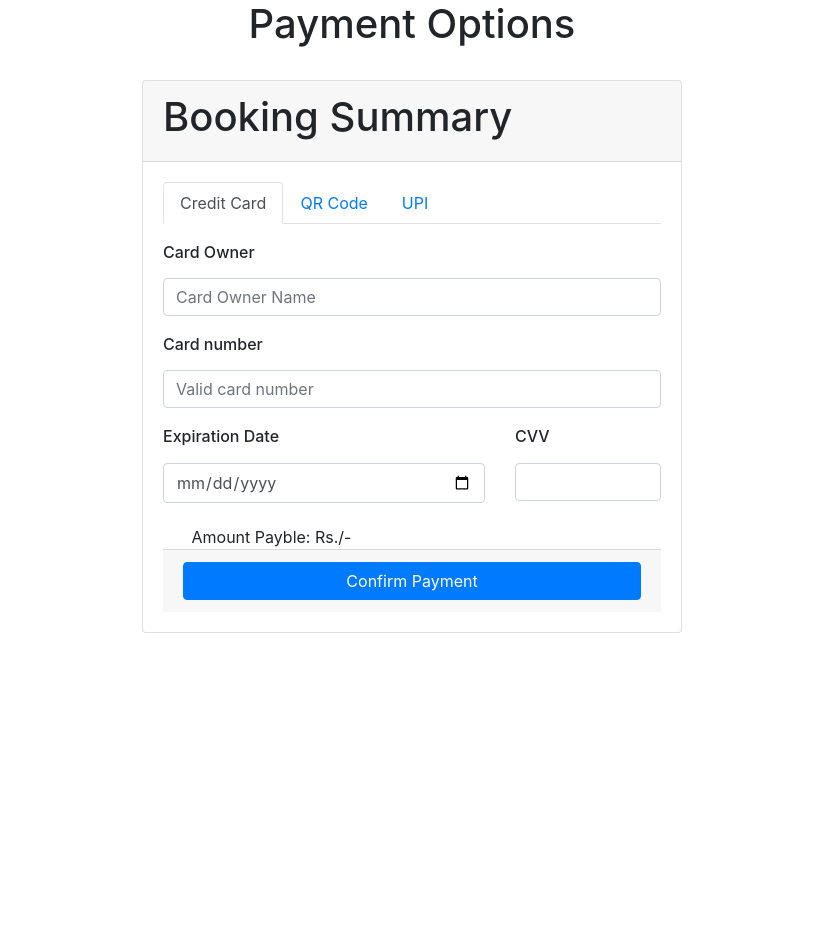
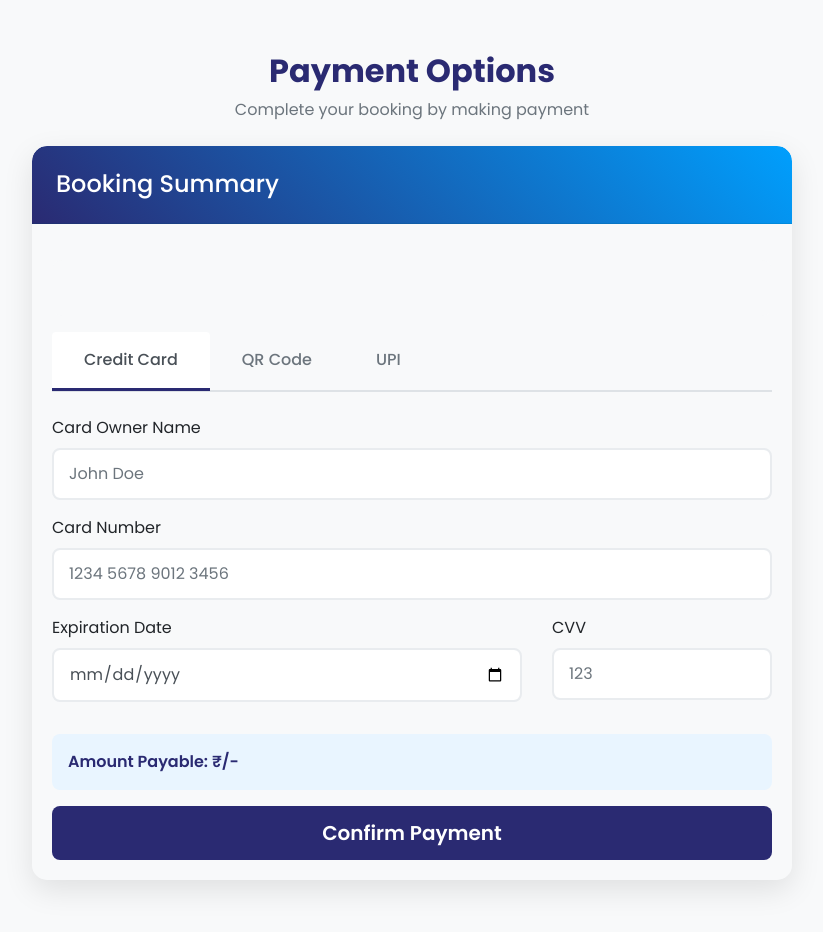
Before and after one commit to tushar-26/Entertainease, a PHP site: page /payment.php in a window 1280 px wide. Shown: the whole page, without its empty margins (228-1051 px from the left). Before the commit the page ends 633 px from the top, so only its background shows below. Run offline with PHP 8.4, Linux system fonts and the light colour scheme; the visitor is signed in with stand-in values (Sample User, id 1); data that the repository does not hold is empty; some libraries are stand-ins or nearby versions.

Commit message:
payment-updated

```diff
--- a/payment.php
+++ b/payment.php
@@ -9,36 +9,148 @@ if (!isset($_SESSION['uname'])) {
 <html>
 <head>
     <meta charset="UTF-8">
-    <meta name="description" content="Male_Fashion Template">
-    <meta name="keywords" content="Male_Fashion, unica, creative, html">
     <meta name="viewport" content="width=device-width, initial-scale=1.0">
-    <meta http-equiv="X-UA-Compatible" content="ie=edge">
     <link rel="icon" type="image/jpg" href="img/logo.jpg">
     <title>Payment Page</title>
 
+    <!-- Bootstrap CSS -->
     <link href='https://maxcdn.bootstrapcdn.com/bootstrap/4.0.0/css/bootstrap.min.css' rel='stylesheet'>
-    <link href="https://fonts.googleapis.com/css2?family=Nunito+Sans:wght@300;400;600;700;800;900&display=swap" rel="stylesheet">
-    <link href="https://cdn.jsdelivr.net/npm/bootstrap@5.0.2/dist/css/bootstrap.min.css">
-    <link href="https://cdn.jsdelivr.net/npm/@fortawesome/fontawesome-free@5.15.3/css/fontawesome.min.css">
+    <!-- Google Fonts -->
+    <link href="https://fonts.googleapis.com/css2?family=Poppins:wght@300;400;500;600;700&display=swap" rel="stylesheet">
 
     <style>
-        /* Your existing CSS styles */
+        body {
+            background: #f8f9fa;
+            font-family: 'Poppins', sans-serif;
+        }
+
+        .payment-container {
+            max-width: 800px;
+            margin: 2rem auto;
+            padding: 20px;
+        }
+
+        .payment-card {
+            border: none;
+            border-radius: 15px;
+            box-shadow: 0 10px 30px rgba(0,0,0,0.1);
+            overflow: hidden;
+        }
+
+        .card-header {
+            background: #2a2a72;
+            background: linear-gradient(45deg, #2a2a72, #009ffd);
+            color: white;
+            padding: 1.5rem;
+            border-radius: 15px 15px 0 0 !important;
+        }
+
+        .nav-tabs {
+            border-bottom: 2px solid #dee2e6;
+            margin: 1rem 0;
+        }
+
+        .nav-link {
+            color: #6c757d;
+            font-weight: 500;
+            border: none !important;
+            padding: 1rem 2rem;
+        }
+
+        .nav-link.active {
+            color: #2a2a72;
+            border-bottom: 3px solid #2a2a72 !important;
+            background: transparent;
+        }
+
+        .form-control {
+            border-radius: 8px;
+            padding: 12px 15px;
+            border: 2px solid #e9ecef;
+            transition: all 0.3s ease;
+        }
+
+        .form-control:focus {
+            border-color: #2a2a72;
+            box-shadow: none;
+        }
+
+        .payment-summary {
+            background: #f8f9fa;
+            border-radius: 10px;
+            padding: 1.5rem;
+            margin: 1rem 0;
+        }
+
+        .payment-summary div {
+            margin-bottom: 0.5rem;
+            color: #495057;
+        }
+
+        .btn-primary {
+            background: #2a2a72;
+            border: none;
+            padding: 12px 30px;
+            border-radius: 8px;
+            font-weight: 600;
+            transition: all 0.3s ease;
+        }
+
+        .btn-primary:hover {
+            background: #009ffd;
+            transform: translateY(-2px);
+        }
+
+        .qr-code-img {
+            max-width: 300px;
+            margin: 1rem auto;
+            border: 2px solid #dee2e6;
+            border-radius: 10px;
+            padding: 10px;
+        }
+
+        .amount-payable {
+            background: #e9f5ff;
+            padding: 1rem;
+            border-radius: 8px;
+            font-weight: 600;
+            color: #2a2a72;
+            margin: 1rem 0;
+        }
+
+        .error-message {
+            color: #dc3545;
+            font-size: 0.9rem;
+            margin-top: 0.25rem;
+        }
+
+        @media (max-width: 768px) {
+            .payment-container {
+                padding: 10px;
+                margin: 1rem auto;
+            }
+
+            .nav-link {
+                padding: 0.75rem 1rem;
+                font-size: 0.9rem;
+            }
+        }
     </style>
 </head>
 <body>
-    <div class="container">
-        <div class="row mb-4">
-            <div class="col-lg-8 mx-auto text-center">
-                <h1 class="display-6">Payment Options</h1>
+    <div class="payment-container">
+        <div class="text-center mb-4">
+            <h2 class="font-weight-bold" style="color: #2a2a72;">Payment Options</h2>
+            <p class="text-muted">Complete your booking by making payment</p>
         </div>
+
+        <div class="payment-card" >
+            <div class="card-header">
+                <h4 class="mb-0">Booking Summary</h4>
             </div>
-        <div class="row">
-            <div class="col-lg-6 mx-auto">
-                <div class="card">
-                    <div class="card-header">
-                        <h1>Booking Summary</h1>
-                    </div>
+
             <div class="card-body">
+                <div class="payment-summary">
                     <div class="row">
                         <?php
                         include_once 'Database.php';
@@ -115,120 +227,99 @@ if (!isset($_SESSION['uname'])) {
                         <input type="hidden" id="totalseat" value="<?php echo $_POST['totalseat'];?>">
                         <input type="hidden" id="price" value="<?php echo $price;?>">
                     </div>
+                </div>
+
                 <!-- Payment method tabs -->
                 <ul class="nav nav-tabs" id="myTab" role="tablist">
                     <li class="nav-item">
-                                <a class="nav-link active" id="credit-card-tab" data-toggle="tab" href="#credit-card" role="tab" aria-controls="credit-card" aria-selected="true">Credit Card</a>
+                        <a class="nav-link active" id="credit-card-tab" data-toggle="tab" href="#credit-card" role="tab">Credit Card</a>
                     </li>
                     <li class="nav-item">
-                                <a class="nav-link" id="qr-code-tab" data-toggle="tab" href="#qr-code" role="tab" aria-controls="qr-code" aria-selected="false">QR Code</a>
+                        <a class="nav-link" id="qr-code-tab" data-toggle="tab" href="#qr-code" role="tab">QR Code</a>
                     </li>
                     <li class="nav-item">
-                                <a class="nav-link" id="upi-tab" data-toggle="tab" href="#upi" role="tab" aria-controls="upi" aria-selected="false">UPI</a>
+                        <a class="nav-link" id="upi-tab" data-toggle="tab" href="#upi" role="tab">UPI</a>
                     </li>
                 </ul>
-                        <div class="tab-content" id="myTabContent">
+
+                <div class="tab-content mt-4">
                     <!-- Credit card info-->
-                            <div id="credit-card" class="tab-pane fade show active pt-3">
-                                <div class="form-group"> <label for="username">
-                                        <h6>Card Owner</h6>
-                                    </label> <input type="text" id="card_name" name="card_name" placeholder="Card Owner Name" class="form-control">
-                                    <div id="validatecardname"></div>
+                    <div id="credit-card" class="tab-pane fade show active">
+                        <form>
+                            <div class="form-group">
+                                <label>Card Owner Name</label>
+                                <input type="text" id="card_name" class="form-control" placeholder="John Doe">
+                                <div id="validatecardname" class="error-message"></div>
                             </div>
-                                <div class="form-group"> <label for="cardNumber">
-                                        <h6>Card number</h6>
-                                    </label>
-                                    <div class="input-group"> <input type="text" id="card_number" name="card_number" placeholder="Valid card number" class="form-control">
-                                     </div>
-                                     <div id="validatecardnumber"></div>
+
+                            <div class="form-group">
+                                <label>Card Number</label>
+                                <input type="text" id="card_number" class="form-control" placeholder="1234 5678 9012 3456">
+                                <div id="validatecardnumber" class="error-message"></div>
                             </div>
 
                             <div class="row">
-                                    <div class="col-sm-8">
-                                        <div class="form-group"> <label><span class="hidden-xs">
-                                                    <h6>Expiration Date</h6>
-                                                </span></label>
-                                            <div class="input-group"> <input type="date" id="ex_date" placeholder="MM" name="ex_date" class="form-control">
-                                            </div>
-                                            <div id="validateexdate"></div>
+                                <div class="col-md-8">
+                                    <div class="form-group">
+                                        <label>Expiration Date</label>
+                                        <input type="date" id="ex_date" class="form-control">
+                                        <div id="validateexdate" class="error-message"></div>
                                     </div>
                                 </div>
-                                    <div class="col-sm-4">
-                                        <div class="form-group mb-4"> <label data-toggle="tooltip" title="Three digit CV code on the back of your card">
-                                                <h6>CVV </h6>
-                                            </label> <input type="number" id="cvv" class="form-control"> </div>
-                                            <div id="validatecvv"></div>
-                                    </div>
-                                </div>
-                                <div class="col-lg-6">
-                                <div class="seatCharts-container">
-
-                                             <div class="front">
-                                                <font text-align="left">&nbsp;&nbsp;&nbsp;Amount Payble: </font>
-                                                <font text-align="right">Rs.<?php echo $price;?>/-</font>
+                                <div class="col-md-4">
+                                    <div class="form-group">
+                                        <label>CVV</label>
+                                        <input type="number" id="cvv" class="form-control" placeholder="123">
+                                        <div id="validatecvv" class="error-message"></div>
                                     </div>
                                 </div>
                             </div>
-                                <div id="msg"></div>
-                                <div class="card-footer"> <button type="submit" id="payment" class="subscribe btn btn-primary btn-block shadow-sm"> Confirm Payment </button>
 
+                            <div class="amount-payable">
+                                Amount Payable: ₹<?php echo $price;?>/-
+                            </div>
+
+                            <div class="text-center">
+                                <button type="submit" id="payment" class="btn btn-primary btn-lg btn-block">Confirm Payment</button>
+                            </div>
+                        </form>
+                    </div>
+
+                    <!-- QR code info-->
+                    <div id="qr-code" class="tab-pane fade">
+                        <div class="text-center">
+                            <img src="img/qr.jpg" class="qr-code-img" alt="QR Code">
+                            <div class="amount-payable">
+                                Amount Payable: ₹<?php echo $price;?>/-
+                            </div>
+                            <button type="button" id="qr_payment" class="btn btn-primary btn-lg btn-block">Confirm Payment</button>
                         </div>
                     </div>
-                            <!-- QR code info-->
-                            <div id="qr-code" class="tab-pane fade pt-3">
+
+                    <!-- UPI info-->
+                    <div id="upi" class="tab-pane fade">
+                        <form>
                             <div class="form-group">
-                                    <label for="qr_code">
-                                        <h6>Scan QR Code</h6>
-                                    </label>
+                                <label>UPI ID</label>
+                                <input type="text" id="upi_id" class="form-control" placeholder="example@upi">
+                                <div id="validateupiid" class="error-message"></div>
+                            </div>
+
+                            <div class="amount-payable">
+                                Amount Payable: ₹<?php echo $price;?>/-
+                            </div>
+
                             <div class="text-center">
-                                        <img src="img/qr.jpg" alt="QR Code" class="img-fluid">
+                                <button type="button" id="upi_payment" class="btn btn-primary btn-lg btn-block">Confirm Payment</button>
                             </div>
-                                </div>
-                                <div class="col-lg-6">
-                                <div class="seatCharts-container">
-
-                                             <div class="front">
-                                                <font text-align="left">&nbsp;&nbsp;&nbsp;Amount Payble: </font>
-                                                <font text-align="right">Rs.<?php echo $price;?>/-</font>
-                                            </div>
-                                </div>
-                            </div>
-                                <div id="msg"></div>
-                                <div class="card-footer"> <button type="button" id="qr_payment" class="subscribe btn btn-primary btn-block shadow-sm"> Confirm Payment </button>
-
-                                </div>
-                            </div>
-                            <!-- UPI info-->
-                            <div id="upi" class="tab-pane fade pt-3">
-                                <div class="form-group">
-                                    <label for="upi_id">
-                                        <h6>Enter UPI ID</h6>
-                                    </label>
-                                    <input type="text" id="upi_id" name="upi_id" placeholder="Enter UPI ID" class="form-control">
-                                    <div id="validateupiid"></div>
-                                </div>
-                                <div class="col-lg-6">
-                                <div class="seatCharts-container">
-
-                                             <div class="front">
-                                                <font text-align="left">&nbsp;&nbsp;&nbsp;Amount Payble: </font>
-                                                <font text-align="right">Rs.<?php echo $price;?>/-</font>
-                                            </div>
-                                </div>
-                            </div>
-                                <div id="msg"></div>
-                                <div class="card-footer"> <button type="button" id="upi_payment" class="subscribe btn btn-primary btn-block shadow-sm"> Confirm Payment </button>
-
+                        </form>
                     </div>
                 </div>
             </div>
         </div>
     </div>
-            </div>
-        </div>
-    </div>
-</div>
-<!-- Js Plugins -->
+
+    <!-- JavaScript Files -->
     <script src="js/jquery-3.3.1.min.js"></script>
     <script src="js/bootstrap.min.js"></script>
     <script src="js/jquery.nice-select.min.js"></script>
@@ -239,8 +330,8 @@ if (!isset($_SESSION['uname'])) {
     <script src="js/mixitup.min.js"></script>
     <script src="js/owl.carousel.min.js"></script>
     <script src="js/main.js"></script>
+
     <script type="text/javascript">
-
         $(document).ready(function(){
             $("#payment").click(function(){
                 var movie = $("#movie").val().trim();
@@ -253,50 +344,46 @@ if (!isset($_SESSION['uname'])) {
                 var ex_date = $("#ex_date").val().trim();
                 var cvv = $("#cvv").val().trim();
 
-    if(card_name == '')
-    {
+                if(card_name == '') {
                     error = " <font color='red'>!Invalid card name.</font> ";
-        document.getElementById( "validatecardname" ).innerHTML = error;
+                    document.getElementById("validatecardname").innerHTML = error;
                     return false;
                 }
-    if(card_number == '')
-    {
+                if(card_number == '') {
                     error = " <font color='red'>!Invalid card number.</font> ";
-        document.getElementById( "validatecardnumber" ).innerHTML = error;
+                    document.getElementById("validatecardnumber").innerHTML = error;
                     return false;
                 }
-    if(ex_date == '')
-    {
+                if(ex_date == '') {
                     error = " <font color='red'>!Invalid expiration date.</font> ";
-        document.getElementById( "validateexdate" ).innerHTML = error;
+                    document.getElementById("validateexdate").innerHTML = error;
                     return false;
                 }
-    if(cvv == '')
-    {
+                if(cvv == '') {
                     error = " <font color='red'>!Invalid CVV.</font> ";
-        document.getElementById( "validatecvv" ).innerHTML = error;
+                    document.getElementById("validatecvv").innerHTML = error;
                     return false;
                 }
                 $.ajax({
-      url:'payment_form.php',
-      type:'post',
-      data:{
-            movie:movie,
-            time:time,
-            seat:seat,
-            totalseat:totalseat,
-            price:price,
-            card_name:card_name,
-            card_number:card_number,
-            ex_date:ex_date,
-            cvv:cvv,
+                    url: 'payment_form.php',
+                    type: 'post',
+                    data: {
+                        movie: movie,
+                        time: time,
+                        seat: seat,
+                        totalseat: totalseat,
+                        price: price,
+                        card_name: card_name,
+                        card_number: card_number,
+                        ex_date: ex_date,
+                        cvv: cvv,
                     },
-      success:function(response){
+                    success: function(response){
                         if(response == 1){
                             window.location = "tickes.php";
-                                }else{
+                        } else {
                             error = " <font color='red'>!Invalid UserId.</font> ";
-                                     document.getElementById( "msg" ).innerHTML = error;
+                            document.getElementById("msg").innerHTML = error;
                             return false;
                         }
                         $("#message").html(response);
@@ -312,21 +399,21 @@ if (!isset($_SESSION['uname'])) {
                 var price = $("#price").val().trim();
 
                 $.ajax({
-      url:'payment_form_qr_upi.php',
-      type:'post',
-      data:{
-            movie:movie,
-            time:time,
-            seat:seat,
-            totalseat:totalseat,
-            price:price,
+                    url: 'payment_form_qr_upi.php',
+                    type: 'post',
+                    data: {
+                        movie: movie,
+                        time: time,
+                        seat: seat,
+                        totalseat: totalseat,
+                        price: price,
                     },
-      success:function(response){
+                    success: function(response){
                         if(response == 1){
                             window.location = "tickes.php";
-                                }else{
+                        } else {
                             error = " <font color='red'>!Invalid UserId.</font> ";
-                                     document.getElementById( "msg" ).innerHTML = error;
+                            document.getElementById("msg").innerHTML = error;
                             return false;
                         }
                         $("#message").html(response);
@@ -342,30 +429,29 @@ if (!isset($_SESSION['uname'])) {
                 var price = $("#price").val().trim();
                 var upi_id = $("#upi_id").val().trim();
 
-    if(upi_id == '')
-    {
+                if(upi_id == '') {
                     error = " <font color='red'>!Invalid UPI ID.</font> ";
-        document.getElementById( "validateupiid" ).innerHTML = error;
+                    document.getElementById("validateupiid").innerHTML = error;
                     return false;
                 }
 
                 $.ajax({
-      url:'payment_form_qr_upi.php',
-      type:'post',
-      data:{
-            movie:movie,
-            time:time,
-            seat:seat,
-            totalseat:totalseat,
-            price:price,
-            upi_id:upi_id,
+                    url: 'payment_form_qr_upi.php',
+                    type: 'post',
+                    data: {
+                        movie: movie,
+                        time: time,
+                        seat: seat,
+                        totalseat: totalseat,
+                        price: price,
+                        upi_id: upi_id,
                     },
-      success:function(response){
+                    success: function(response){
                         if(response == 1){
                             window.location = "tickes.php";
-                                }else{
+                        } else {
                             error = " <font color='red'>!Invalid UserId.</font> ";
-                                     document.getElementById( "msg" ).innerHTML = error;
+                            document.getElementById("msg").innerHTML = error;
                             return false;
                         }
                         $("#message").html(response);
```
Lines whose indentation alone changed are shown as unchanged.
